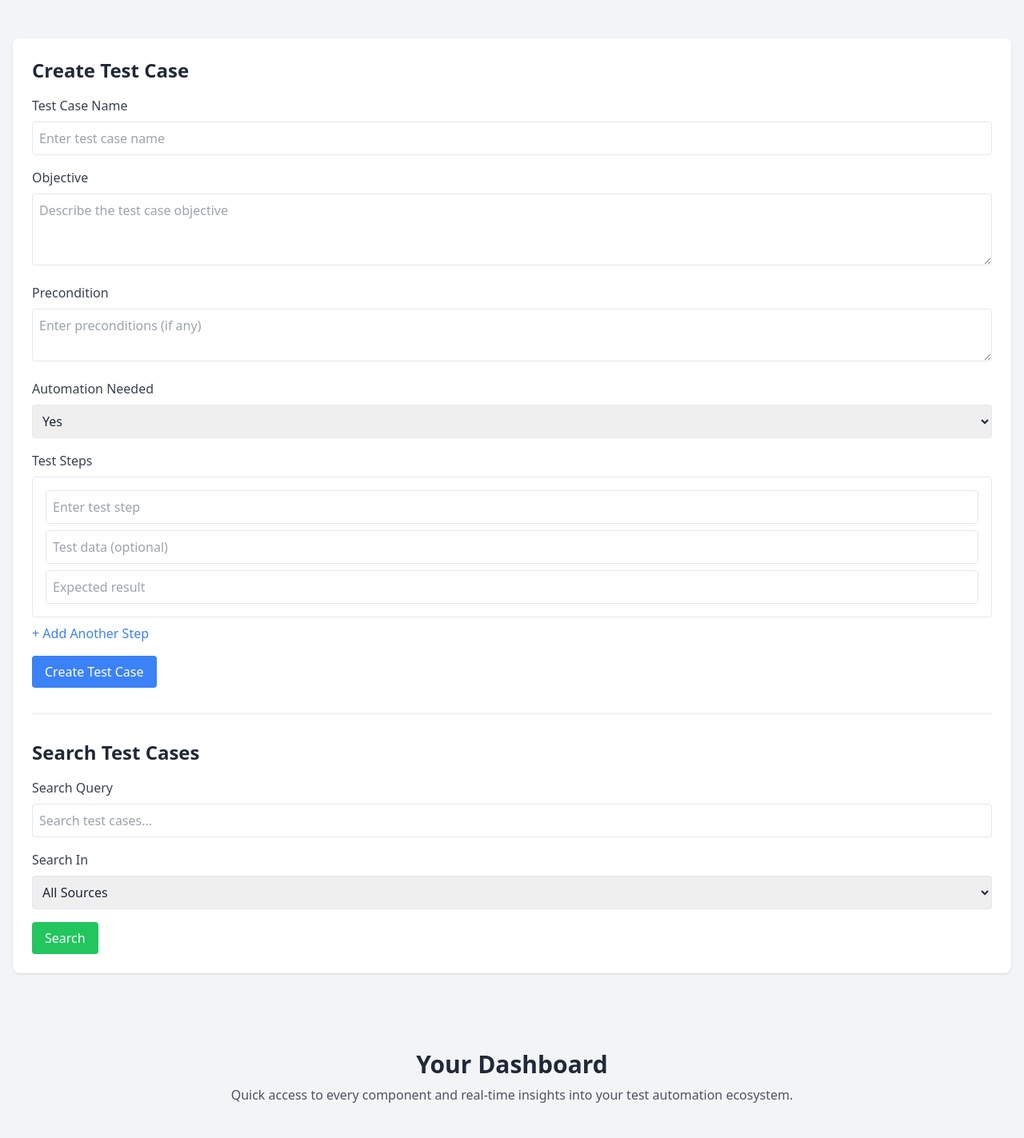
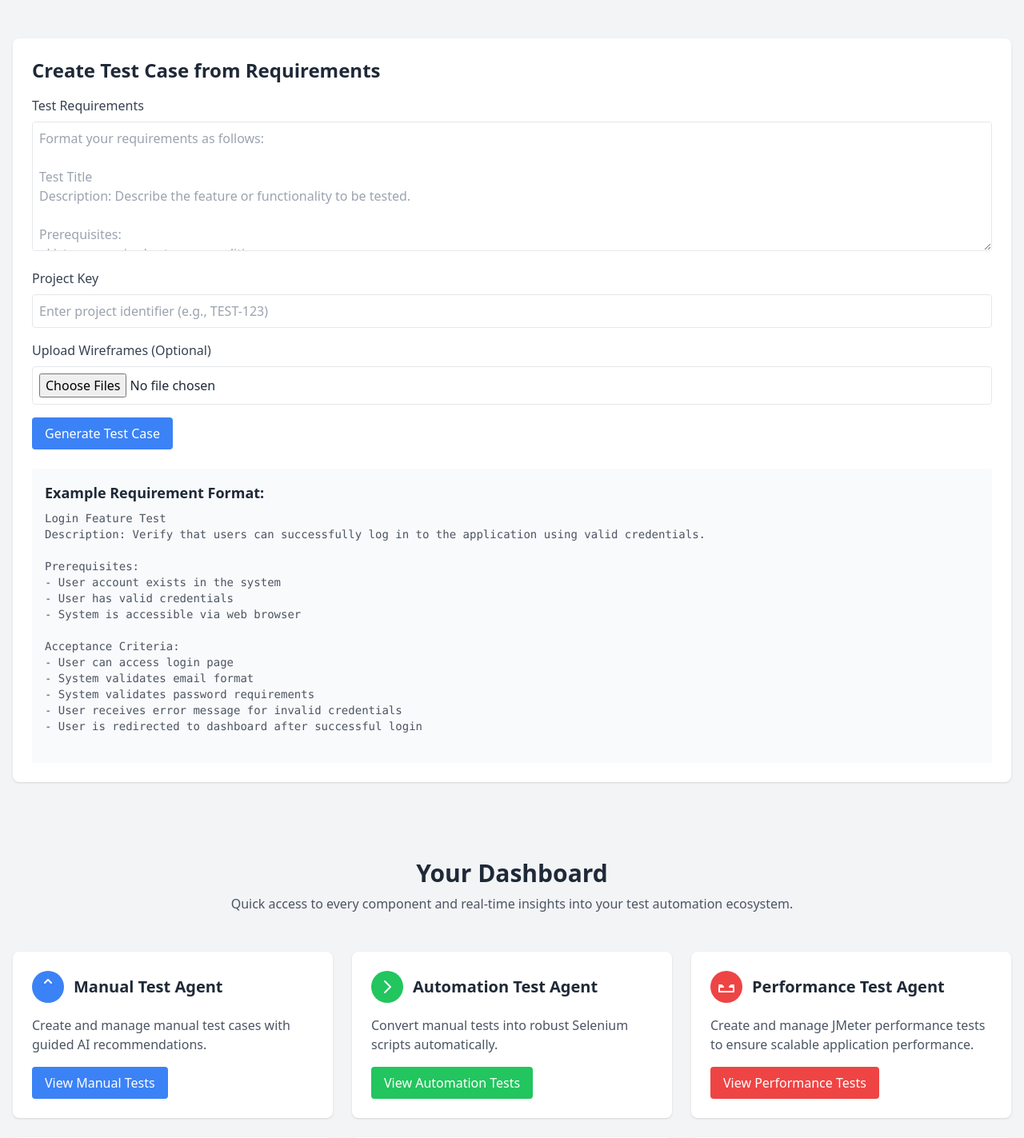
Before and after one commit to connectamitb/crewai-test-automation, a Flask app: page / in a window 1280 px wide. Shown: the part 320-1743 px from the top of the page at 80% size. Run offline with Flask 3, Linux system fonts and the light colour scheme; some libraries are stand-ins or nearby versions.

Commit message:
Agent query: I've updated the test case creation form with a structured format for requirements. Can you verify if the form shows the new format with example requirements and if the structure is clear?
Update UI to support test case creation from requirements;  includes new input fields for requirements, project key, and optional wireframes.

Screenshot: https://storage.googleapis.com/screenshot-production-us-central1/ac1ed6fe-6c5a-41bb-9484-e6881c10ad67/150b1cc9-5eaa-4a10-992a-882f2606f8b2.jpg

```diff
--- a/templates/index.html
+++ b/templates/index.html
@@ -59,127 +59,78 @@
   <section class="py-12">
     <div class="max-w-7xl mx-auto px-4">
       <div class="bg-white rounded-lg shadow p-6">
-        <h2 class="text-2xl font-bold mb-4">Create Test Case</h2>
+        <h2 class="text-2xl font-bold mb-4">Create Test Case from Requirements</h2>
         <form id="testCaseForm" class="space-y-4">
           <div>
-            <label class="block text-gray-700 mb-2">Test Case Name</label>
+            <label class="block text-gray-700 mb-2">Test Requirements</label>
+            <textarea
+              id="requirementText"
+              name="requirement_text"
+              rows="6"
+              class="w-full border rounded p-2"
+              required
+              placeholder="Format your requirements as follows:
+
+Test Title
+Description: Describe the feature or functionality to be tested.
+
+Prerequisites:
+- List any required setup or conditions
+- One prerequisite per line
+
+Acceptance Criteria:
+- List specific criteria that must be met
+- One criteria per line"
+            ></textarea>
+          </div>
+
+          <div>
+            <label class="block text-gray-700 mb-2">Project Key</label>
             <input
               type="text"
-              id="name"
-              name="name"
+              id="projectKey"
+              name="project_key"
               class="w-full border rounded p-2"
-              required
-              placeholder="Enter test case name"
+              placeholder="Enter project identifier (e.g., TEST-123)"
             />
           </div>
+
           <div>
-            <label class="block text-gray-700 mb-2">Objective</label>
-            <textarea
-              id="objective"
-              name="objective"
-              rows="3"
+            <label class="block text-gray-700 mb-2">Upload Wireframes (Optional)</label>
+            <input
+              type="file"
+              id="wireframes"
+              name="wireframes"
+              multiple
               class="w-full border rounded p-2"
-              required
-              placeholder="Describe the test case objective"
-            ></textarea>
+              accept="image/*,.pdf"
+            />
           </div>
-          <div>
-            <label class="block text-gray-700 mb-2">Precondition</label>
-            <textarea
-              id="precondition"
-              name="precondition"
-              rows="2"
-              class="w-full border rounded p-2"
-              placeholder="Enter preconditions (if any)"
-            ></textarea>
-          </div>
-          <div>
-            <label class="block text-gray-700 mb-2">Automation Needed</label>
-            <select
-              id="automationNeeded"
-              name="automationNeeded"
-              class="w-full border rounded p-2"
-              required
-            >
-              <option value="Yes">Yes</option>
-              <option value="No">No</option>
-              <option value="TBD">TBD</option>
-            </select>
-          </div>
-          <div id="stepsContainer">
-            <label class="block text-gray-700 mb-2">Test Steps</label>
-            <div class="space-y-4" id="steps">
-              <div class="step-entry border p-4 rounded">
-                <input
-                  type="text"
-                  name="step"
-                  class="w-full border rounded p-2 mb-2"
-                  placeholder="Enter test step"
-                  required
-                />
-                <input
-                  type="text"
-                  name="test_data"
-                  class="w-full border rounded p-2 mb-2"
-                  placeholder="Test data (optional)"
-                />
-                <input
-                  type="text"
-                  name="expected_result"
-                  class="w-full border rounded p-2"
-                  placeholder="Expected result"
-                  required
-                />
-              </div>
-            </div>
-            <button type="button" id="addStep" class="mt-2 text-blue-500 hover:text-blue-600">
-              + Add Another Step
-            </button>
-          </div>
+
           <button type="submit" class="bg-blue-500 text-white px-4 py-2 rounded hover:bg-blue-600">
-            Create Test Case
+            Generate Test Case
           </button>
         </form>
 
-        <!-- Search Section -->
-        <div class="mt-8 pt-8 border-t">
-          <h2 class="text-2xl font-bold mb-4">Search Test Cases</h2>
-          <form id="searchForm" class="space-y-4">
-            <div>
-              <label class="block text-gray-700 mb-2">Search Query</label>
-              <input
-                type="text"
-                id="searchQuery"
-                name="query"
-                class="w-full border rounded p-2"
-                placeholder="Search test cases..."
-                required
-              />
-            </div>
-            <div>
-              <label class="block text-gray-700 mb-2">Search In</label>
-              <select
-                id="searchSource"
-                name="source"
-                class="w-full border rounded p-2"
-              >
-                <option value="all">All Sources</option>
-                <option value="weaviate">Weaviate Only</option>
-                <option value="zephyr">Zephyr Scale Only</option>
-              </select>
-            </div>
-            <button type="submit" class="bg-green-500 text-white px-4 py-2 rounded hover:bg-green-600">
-              Search
-            </button>
-          </form>
+        <!-- Example Requirements Section -->
+        <div class="mt-6 p-4 bg-gray-50 rounded">
+          <h3 class="text-lg font-semibold mb-2">Example Requirement Format:</h3>
+          <pre class="whitespace-pre-wrap text-sm text-gray-600">
+Login Feature Test
+Description: Verify that users can successfully log in to the application using valid credentials.
 
-          <!-- Search Results -->
-          <div id="searchResults" class="mt-8 hidden">
-            <h3 class="text-xl font-bold mb-4">Search Results</h3>
-            <div id="resultsList" class="space-y-4">
-              <!-- Results will be dynamically inserted here -->
-            </div>
-          </div>
+Prerequisites:
+- User account exists in the system
+- User has valid credentials
+- System is accessible via web browser
+
+Acceptance Criteria:
+- User can access login page
+- System validates email format
+- System validates password requirements
+- User receives error message for invalid credentials
+- User is redirected to dashboard after successful login
+          </pre>
         </div>
       </div>
     </div>
@@ -420,29 +371,45 @@
     document.getElementById('testCaseForm').addEventListener('submit', async (e) => {
       e.preventDefault();
 
-      // Collect steps data
-      const stepEntries = document.querySelectorAll('.step-entry');
-      const steps = Array.from(stepEntries).map(entry => ({
-        step: entry.querySelector('[name="step"]').value,
-        test_data: entry.querySelector('[name="test_data"]').value,
-        expected_result: entry.querySelector('[name="expected_result"]').value
-      }));
+      const formData = new FormData();
+      const requirementText = document.getElementById('requirementText').value;
+      const projectKey = document.getElementById('projectKey').value;
+      const wireframeFiles = document.getElementById('wireframes').files;
 
-      const testCaseData = {
-        name: document.getElementById('name').value,
-        objective: document.getElementById('objective').value,
-        precondition: document.getElementById('precondition').value,
-        automation_needed: document.getElementById('automationNeeded').value,
-        steps: steps
+      // Create request payload
+      const requestData = {
+        requirement_text: requirementText,
+        project_key: projectKey,
+        wireframe_paths: [] // Will be populated after file upload
       };
 
       try {
+        // First, handle file uploads if any
+        if (wireframeFiles.length > 0) {
+          for (let file of wireframeFiles) {
+            formData.append('wireframes[]', file);
+          }
+
+          const uploadResponse = await fetch('/api/v1/upload-wireframes', {
+            method: 'POST',
+            body: formData
+          });
+
+          if (!uploadResponse.ok) {
+            throw new Error('Failed to upload wireframes');
+          }
+
+          const uploadResult = await uploadResponse.json();
+          requestData.wireframe_paths = uploadResult.file_paths;
+        }
+
+        // Create test case
         const response = await fetch('/api/v1/test-cases', {
           method: 'POST',
           headers: {
             'Content-Type': 'application/json'
           },
-          body: JSON.stringify(testCaseData)
+          body: JSON.stringify(requestData)
         });
 
         const result = await response.json();
@@ -451,8 +418,14 @@
           throw new Error(result.error || 'Failed to create test case');
         }
 
-        alert('Test case created successfully!');
+        // Show success message with details
+        alert(`Test case created successfully!
+Weaviate ID: ${result.weaviate_id}
+Zephyr Key: ${result.zephyr_key}`);
+
+        // Reset form
         e.target.reset();
+
       } catch (error) {
         console.error('Error:', error);
         alert('Error creating test case: ' + error.message);
```
